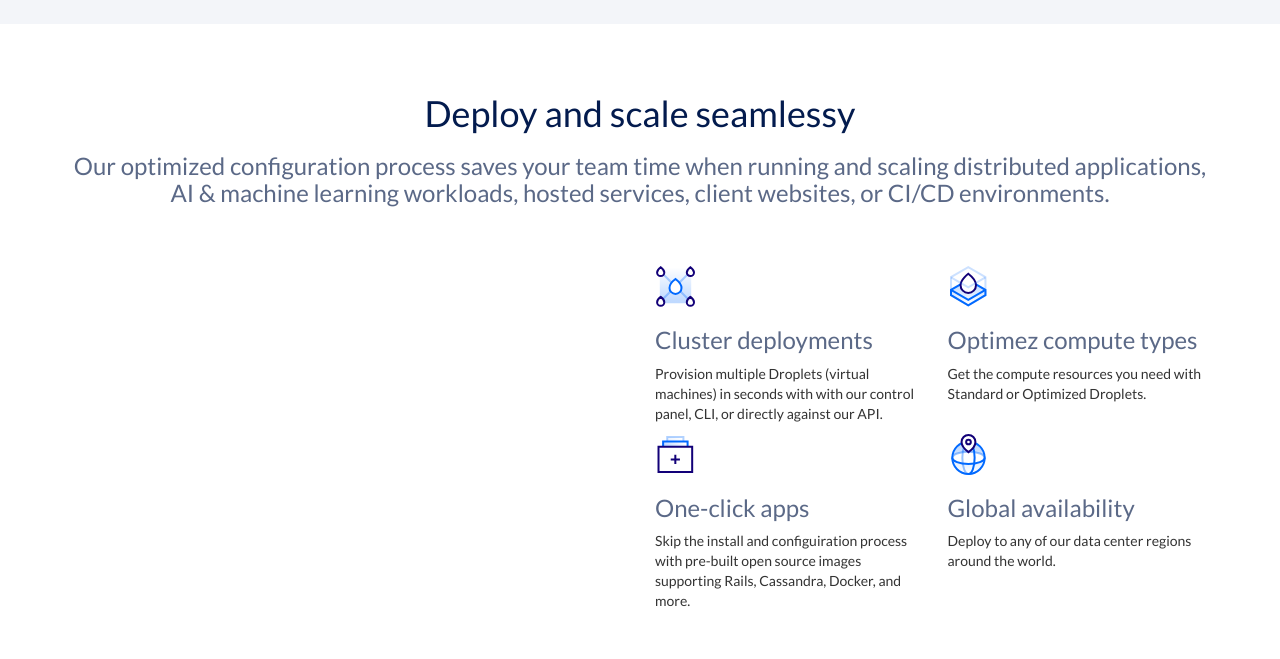
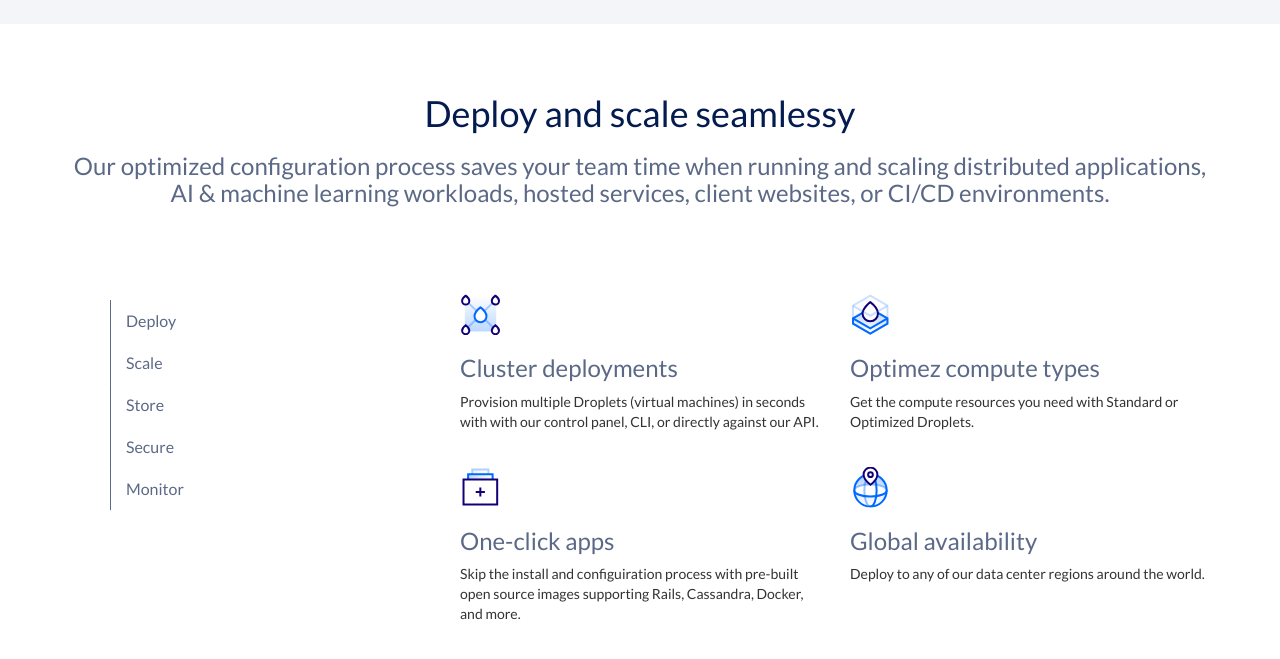
Before and after one commit to FrancescaCassani/html-css-digitalocean, a plain HTML site: page index.html in a window 1280 px wide. Shown: the part 855-1514 px from the top of the page. Before the commit the page ends 1476 px from the top, so only its background shows below. Drawn offline with nearby package versions, Linux system fonts and the light colour scheme.

Commit message:
Fine deploy

```diff
--- a/css/style.css
+++ b/css/style.css
@@ -98,6 +98,10 @@ body {
 }
 
 /* DEPLOY */
+.deploy {
+  position: relative;
+}
+
 .deploy .text-deploy {
   margin: 50px 0;
 }
@@ -114,4 +118,21 @@ body {
 .deploy .list-group-item {
   border: none;
   border-left: 1px solid #5b6987;
+  border-radius: 0;
 }
+
+.deploy .list {
+  font-size: 16px;
+}
+
+.deploy .list {
+  transform: translateY(40%);
+  text-align: left;
+}
+
+.deploy .cluster1 {
+  transform: translateY(-130%);
+  }
+  .deploy .cluster2 {
+    transform: translateY(-100%);
+    }
--- a/index.html
+++ b/index.html
@@ -154,11 +154,22 @@
           <div class="col-xs-12 text-deploy text-center">
             <h1>Deploy and scale seamlessy</h1>
             <h3>Our optimized configuration process saves your team time when running and scaling distributed applications, AI & machine learning workloads, hosted services, client websites, or CI/CD environments.</h3>
+            <div class="list">
+              <ul>
+                <li class="list-group-item">Deploy</li>
+                <li class="list-group-item">Scale</li>
+                <li class="list-group-item">Store</li>
+                <li class="list-group-item">Secure</li>
+                <li class="list-group-item">Monitor</li>
+              </ul>
+            </div>
           </div>
+
         </div>
-        <div class="row">
-          <div class="col-xs-12 col-md-6 col-md-offset-6">
+        <div class="row cluster1">
+          <div class="col-xs-12 col-md-8 col-md-offset-4">
             <div class="row">
+
               <div class="col-xs-12 col-lg-6">
                 <img src="./img/cluster-deploy.svg" alt="">
                 <h3>Cluster deployments</h3>
@@ -173,8 +184,8 @@
             </div>
           </div>
         </div>
-        <div class="row">
-          <div class="col-xs-12 col-md-6 col-md-offset-6">
+        <div class="row cluster2">
+          <div class="col-xs-12 col-md-8 col-md-offset-4">
             <div class="row">
 
               <div class="col-xs-12 col-lg-6">
```
